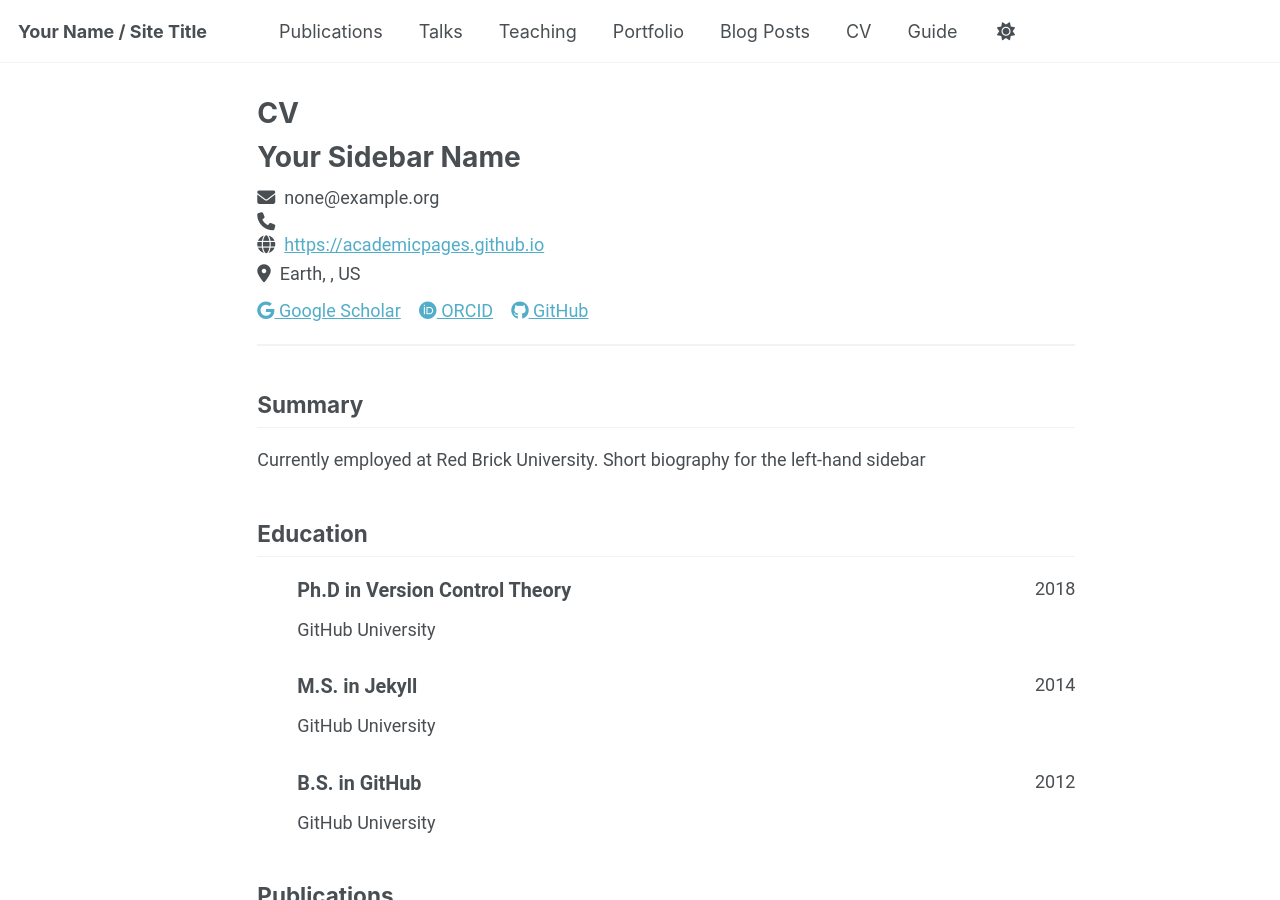
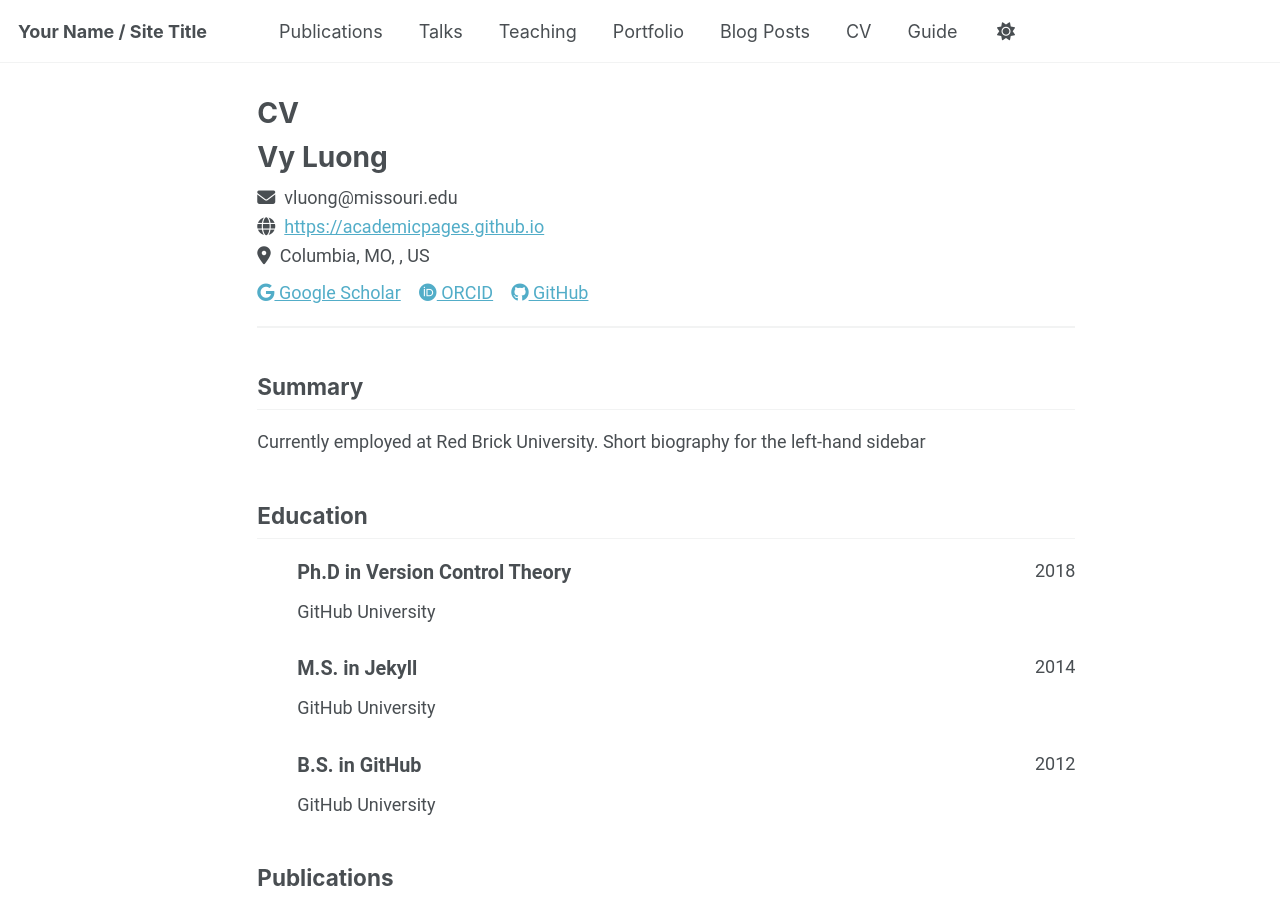
Before and after one commit to vyl236/vyl236.github.io, a Jekyll site: the page built from _pages/cv-json.md, in a window 1280 px wide and 900 px high. Built offline with Jekyll 4.4.1, drawn with Linux system fonts in a browser that asks for light colours; a script bundle is joined from its source files by our own code; library files that are not in the unit come from our copies.

Commit message:
Update cv.json

```diff
--- a/_data/cv.json
+++ b/_data/cv.json
@@ -1,14 +1,13 @@
 {
   "basics": {
-    "name": "Your Sidebar Name",
-    "email": "none@example.org",
-    "phone": "",
+    "name": "Vy Luong",
+    "email": "vluong@missouri.edu",
     "website": "https://academicpages.github.io",
     "summary": "Currently employed at Red Brick University. Short biography for the left-hand sidebar",
     "location": {
       "address": "",
       "postalCode": "",
-      "city": "Earth",
+      "city": "Columbia, MO",
       "countryCode": "US",
       "region": ""
     },
```
